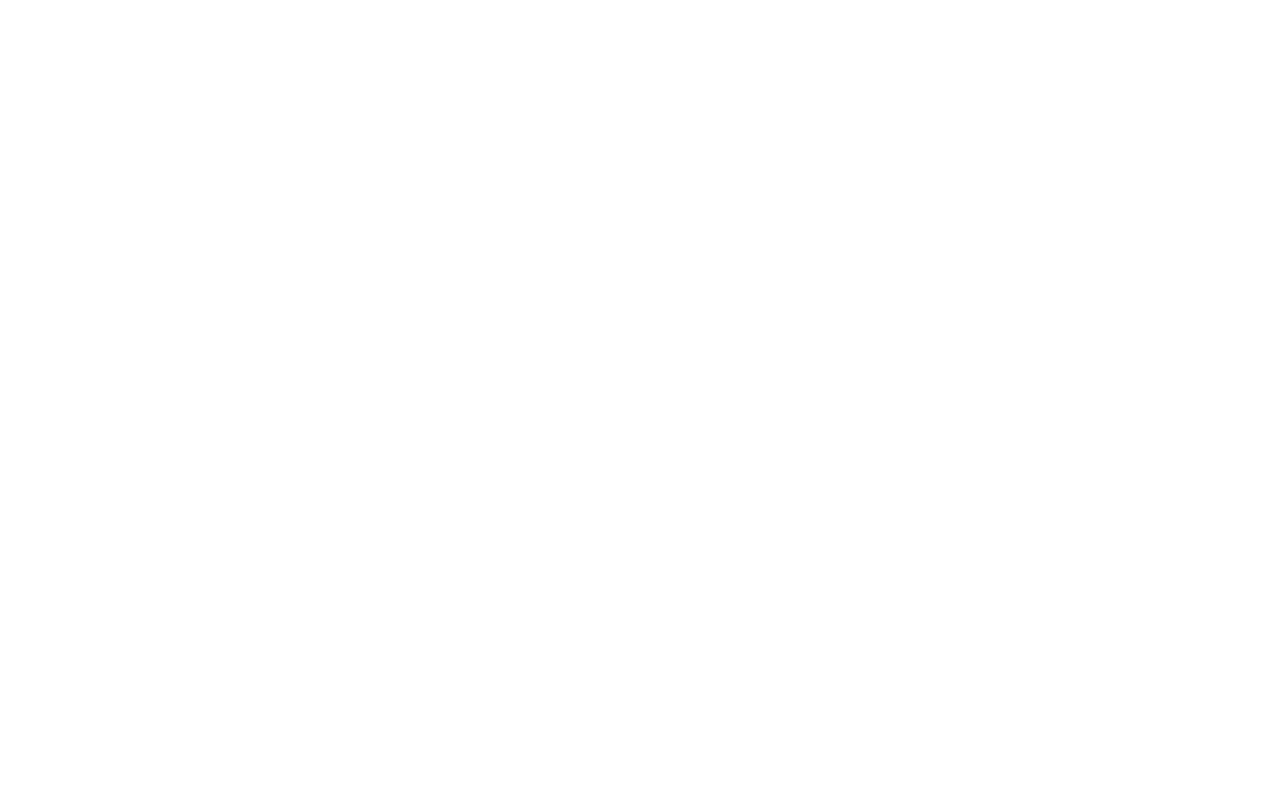
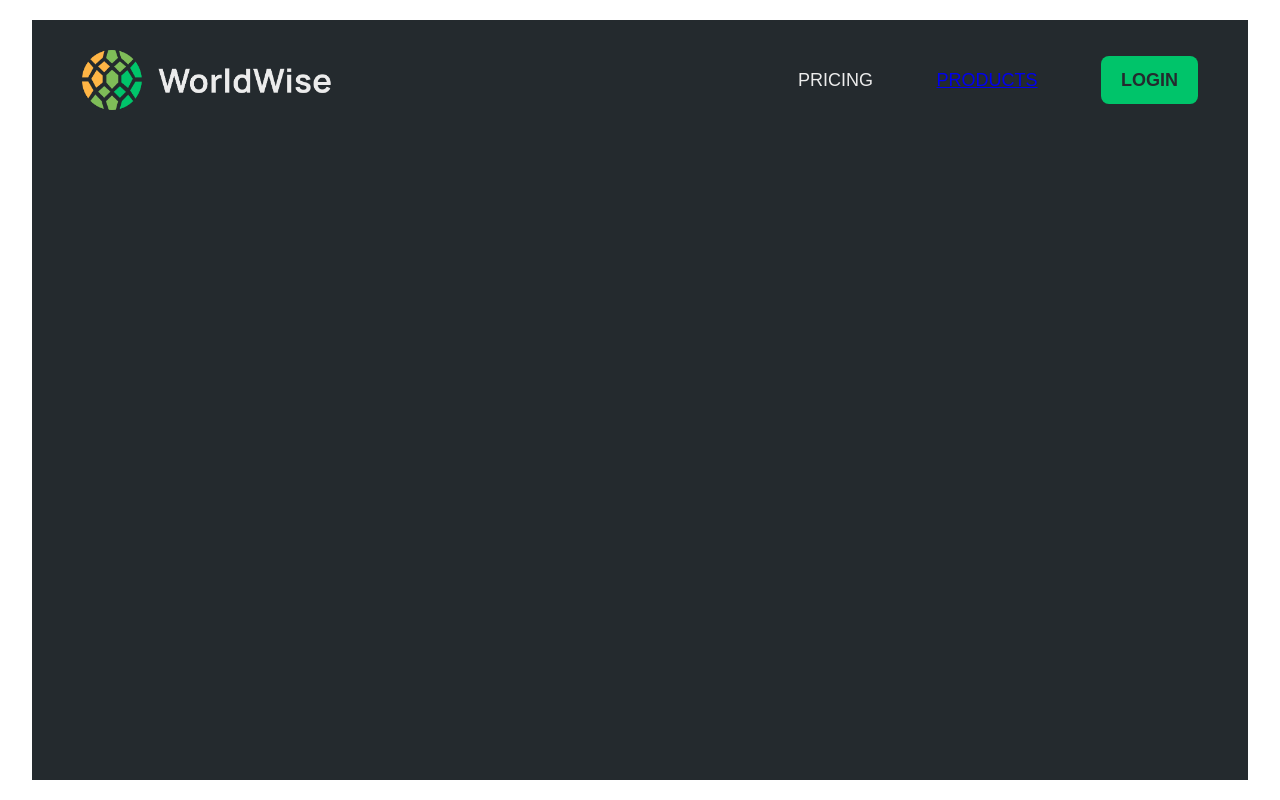
Before and after one commit to sofianeberkane202/worldWise-app, a React (Vite) app: page /product in a window 1280 px wide. Before the commit this address had no page. Built offline with nearby package versions, Linux system fonts and the light colour scheme; the HTML template or start-up script is replaced by a standard one.

Commit message:
finish establishing routing  and adding navBar component into pricingPage component

```diff
--- a/src/App.jsx
+++ b/src/App.jsx
@@ -1,5 +1,6 @@
 import { BrowserRouter, Routes, Route } from "react-router-dom"
 import HomePage from "./pages/HomePage"
+import ProductsPage from "./pages/ProductsPage"
 
 /* eslint-disable react/react-in-jsx-scope */
 export default function App(){
@@ -7,6 +8,7 @@ export default function App(){
    <BrowserRouter>
     <Routes>
       <Route path="/" element= {<HomePage/>} />
+      <Route path="/product" element={<ProductsPage/>}/>
     </Routes>
    </BrowserRouter>
   )
--- a/src/components/NavBar.jsx
+++ b/src/components/NavBar.jsx
@@ -1,3 +1,4 @@
+import { NavLink } from "react-router-dom"
 import Button from "./Button"
 import Logo from "./Logo"
 import styles from "./NavBar.module.css"
@@ -11,7 +12,9 @@ function NavBar() {
             {/* list */}
             <ul className="flex flex-between flex-center-y">
                 <li>Pricing</li>
-                <li>Products</li>
+                <li>
+                    <NavLink to={'/product'}>Products</NavLink>
+                </li>
                 <li>
                     <Button type='primary'>Login</Button>
                 </li>
--- /dev/null
+++ b/src/pages/ProductsPage.jsx
@@ -0,0 +1,12 @@
+import styles from './ProductsPage.module.css'
+import NavBar from '../components/NavBar'
+/* eslint-disable react/react-in-jsx-scope */
+function ProductsPage() {
+    return (
+        <div className={styles.products}>
+            <NavBar/>
+        </div>
+    )
+}
+
+export default ProductsPage
--- /dev/null
+++ b/src/pages/ProductsPage.module.css
@@ -0,0 +1,6 @@
+.products{
+    width: 100%;
+    height: 100%;
+    padding: var(--padding-box);
+    background-color: var(--color-dark--0);
+}
```
